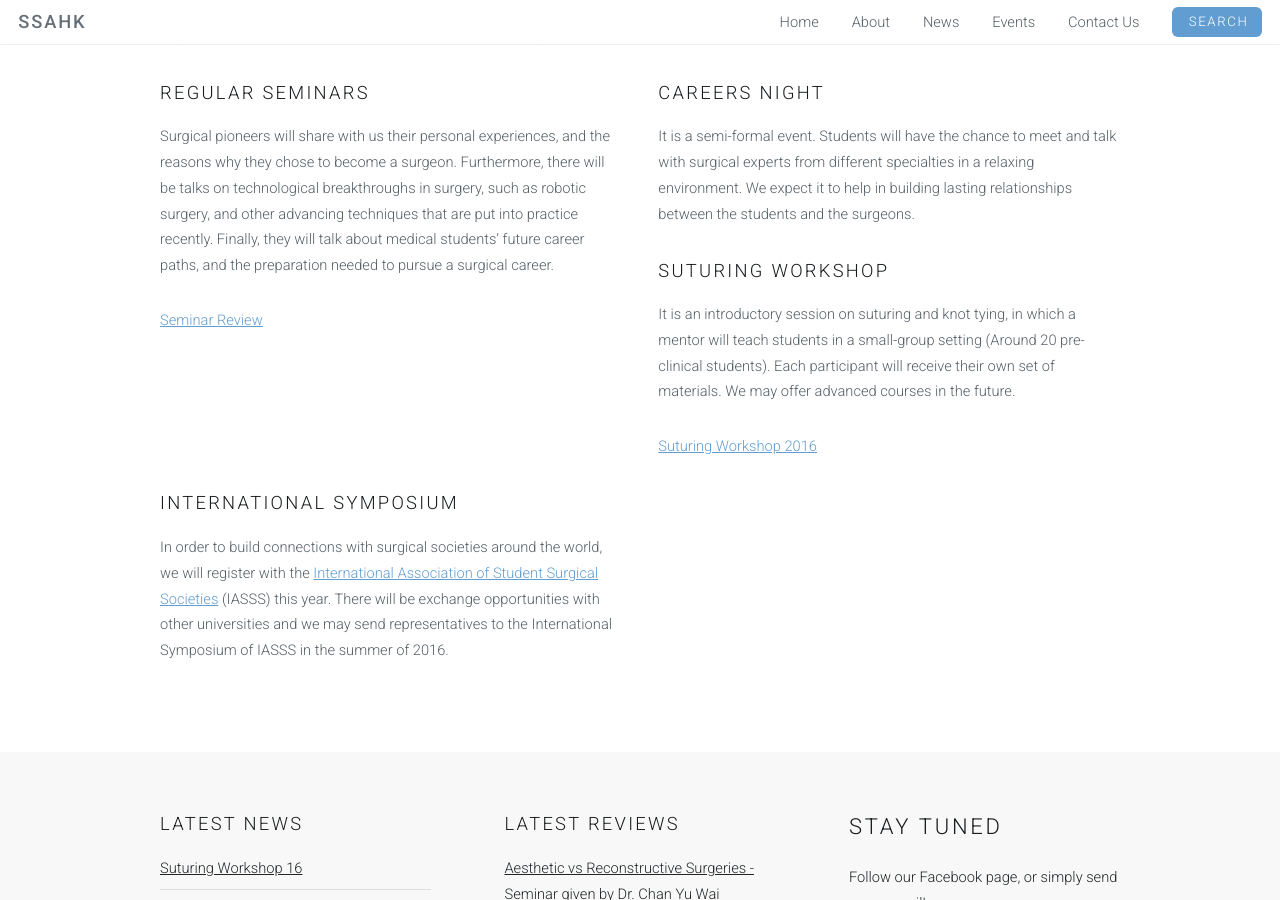
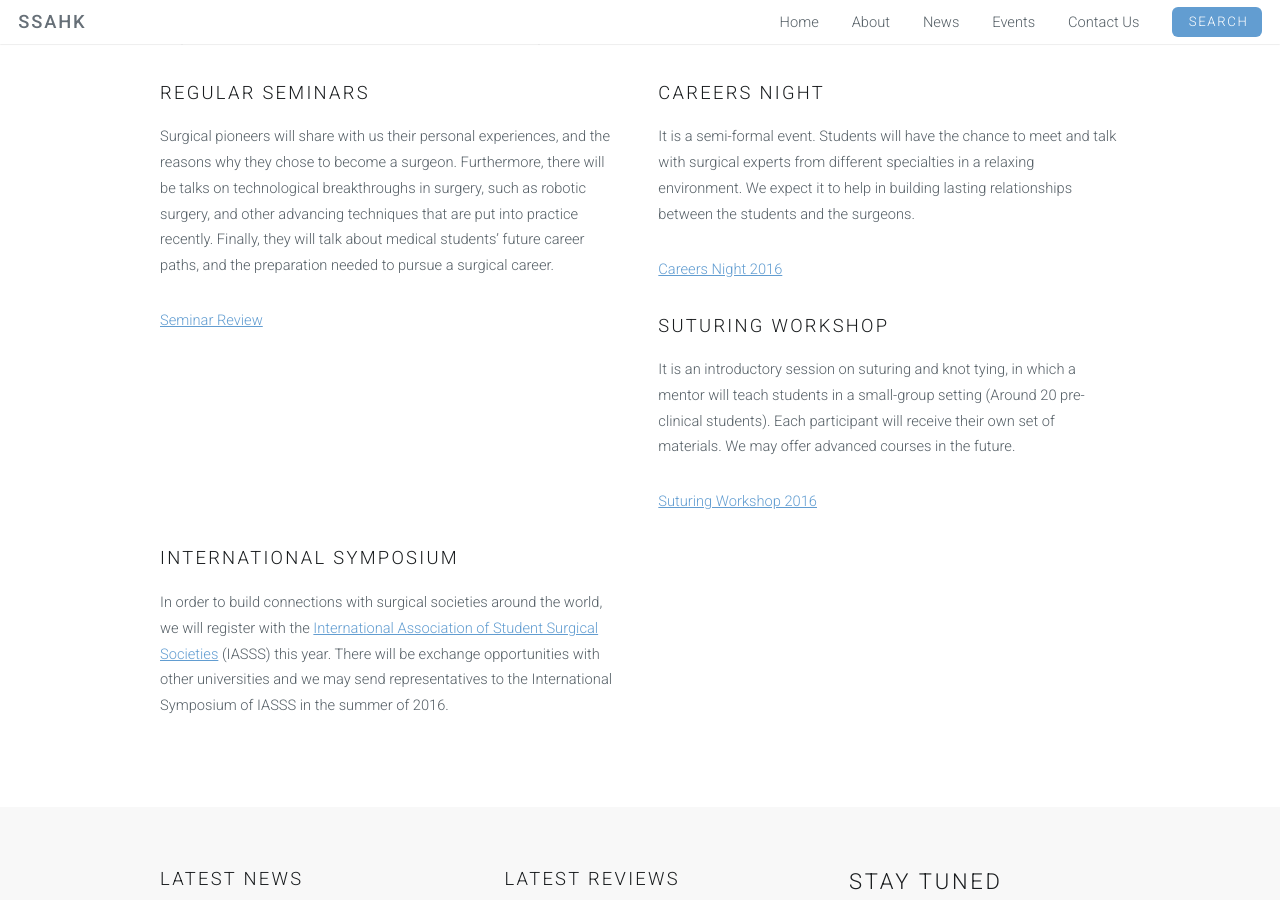
Before and after one commit to SSAHK/ssahk.github.io, a Jekyll site: the page built from events.html, in a window 1280 px wide and 900 px high, scrolled down 387 px. Built offline with Jekyll 4.4.1, drawn with Linux system fonts in a browser that asks for light colours.

Commit message:
event 1.2

```diff
--- a/events.html
+++ b/events.html
@@ -38,6 +38,9 @@ permalink: /events/
 						environment. We expect it to help in building
 						lasting relationships between the students and the
 						surgeons.</p>
+						<p>
+							<a href="{{ site.baseurl }}/careersnight1516">Careers Night 2016</a>
+						</p>
 					</div>
 					<div class="6u 12u(mobilep)">
 						<h3>Suturing Workshop</h3>
```
